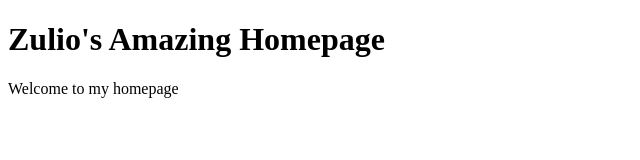
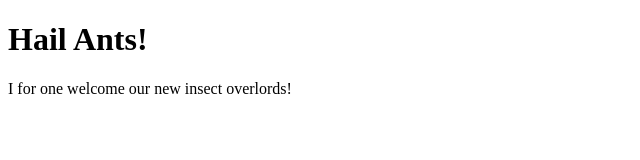
Before and after one commit to ZulioAhuramazda/HailAnts.github.io, a plain HTML site: page index.html in a window 1280 px wide. Shown: the whole page, without its empty margins (0-640 px from the left). Drawn offline with Linux system fonts and the light colour scheme.

Commit message:
Hail ants!

```diff
--- a/index.html
+++ b/index.html
@@ -1,8 +1,8 @@
 <!DOCTYPE html>
 <head>
-    <title>Zulio's Amazing Homepage</title>
+    <title>Hail Ants</title>
 </head>
 <body>
-    <h1>Zulio's Amazing Homepage</h1>
-    <p>Welcome to my homepage</p>
+    <h1>Hail Ants!</h1>
+    <p>I for one welcome our new insect overlords!</p>
 </body>
```
